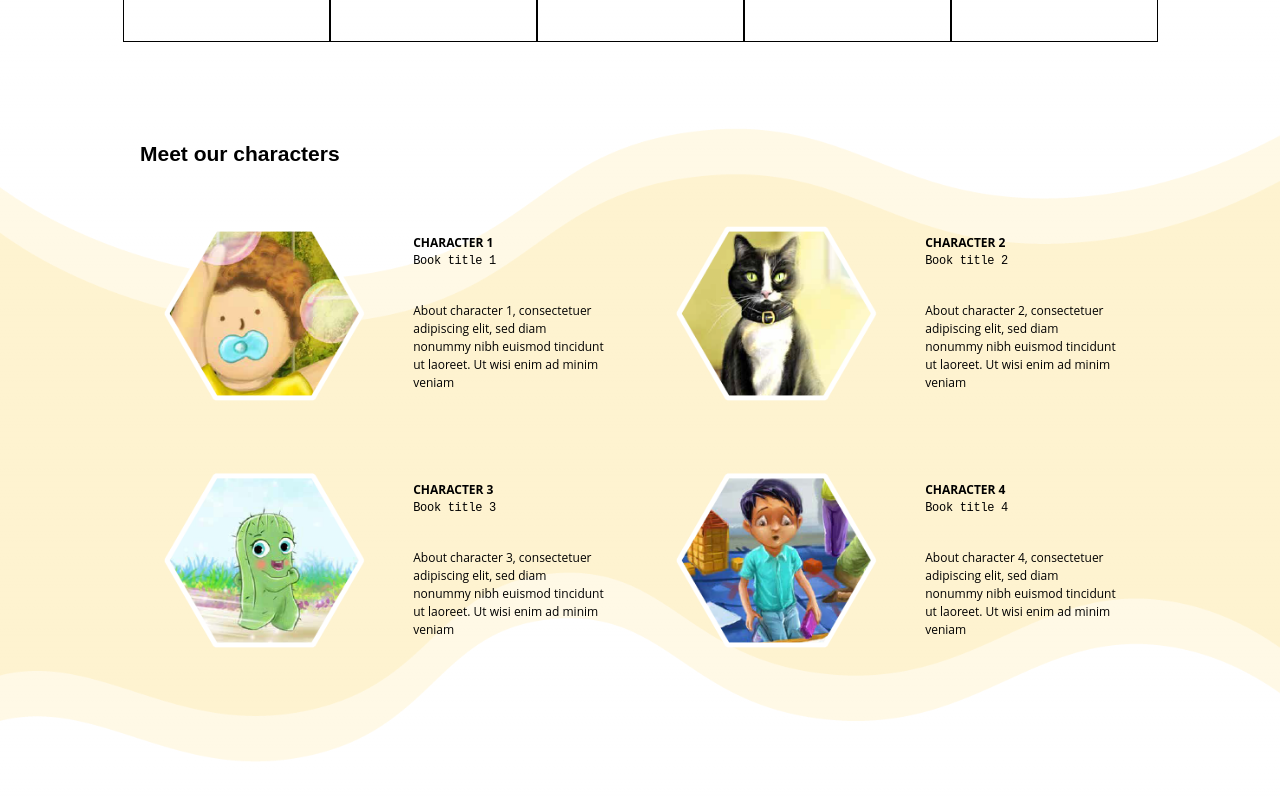
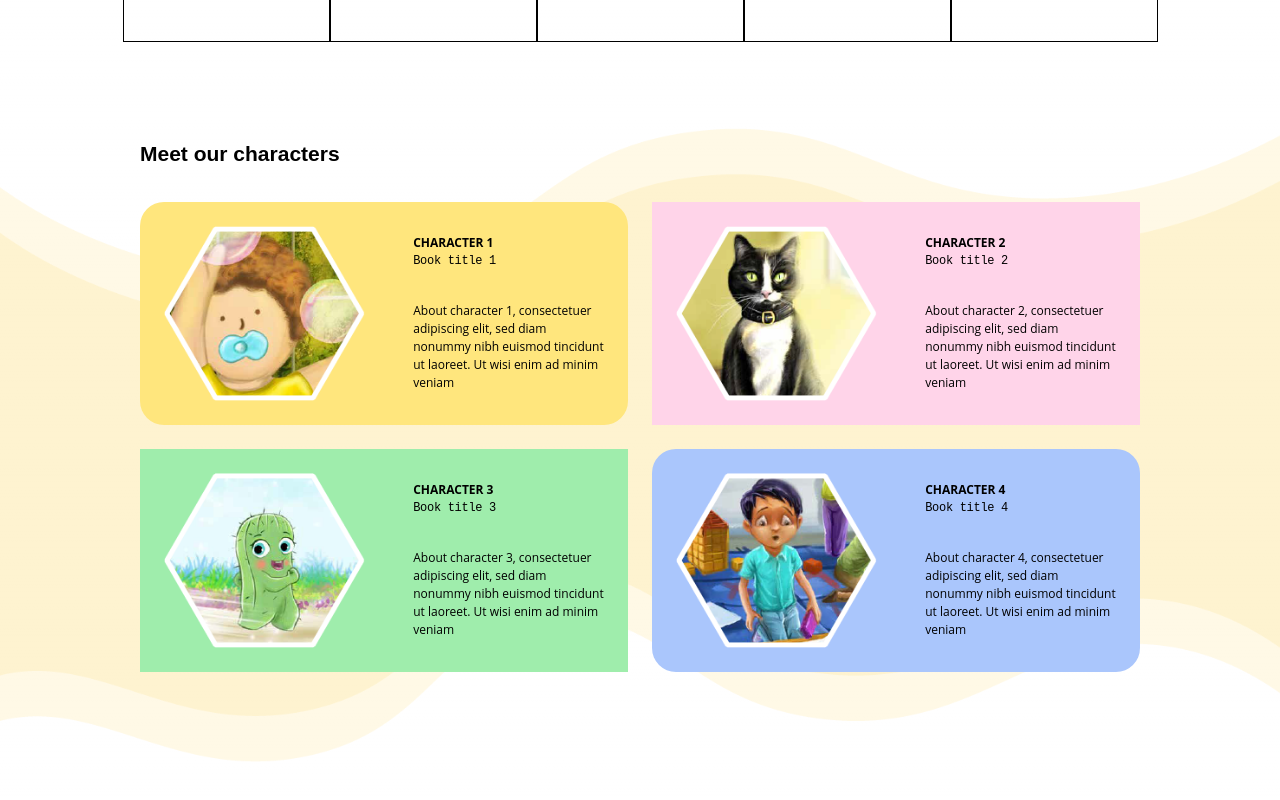
Before and after one commit to Hadees621/Olympia-USA, a Next.js app: page /bumbleebee in a window 1280 px wide. Shown: the part 1011-1811 px from the top of the page. Built offline with nearby package versions, Linux system fonts and the light colour scheme.

Commit message:
fix: color prop

```diff
--- a/src/app/bumbleebee/page.js
+++ b/src/app/bumbleebee/page.js
@@ -30,7 +30,6 @@ export default function Home() {
 
       <SubmitOnline />
 
-
       <GreenSlider />
 
       {/* <Features /> */}
--- a/src/components/bumblebee/CharacterCard.js
+++ b/src/components/bumblebee/CharacterCard.js
@@ -5,7 +5,8 @@ const CharacterCard = ({ character }) => {
   const roundedClass = rounded ? "rounded-3xl" : "";
   return (
     <div
-      className={`flex text-black gap-6 xl:gap-12 p-5 xl:p-6 bg-[${bgColor}] hover:shadow ${roundedClass}`}
+      style={{ backgroundColor: bgColor }}
+      className={`flex text-black gap-6 xl:gap-12 p-5 xl:p-6 hover:shadow ${roundedClass}`}
     >
       <div>
         <img src={image} alt="pic" />
--- a/src/components/bumblebee/Characters.js
+++ b/src/components/bumblebee/Characters.js
@@ -5,7 +5,7 @@ import { charactersData } from "@/utils/bumblebee/utils";
 const Characters = () => {
   return (
     <div
-      className="relative bg-cover bg-center h-screen w-screen"
+      className="relative bg-cover bg-center w-screen h-[700px] xl:h-[800px] 2xl:h-[900px]"
       style={{
         backgroundImage: "url('/assets/Bumblebee/Asset 1-45/Asset 14.png')",
       }}
```
